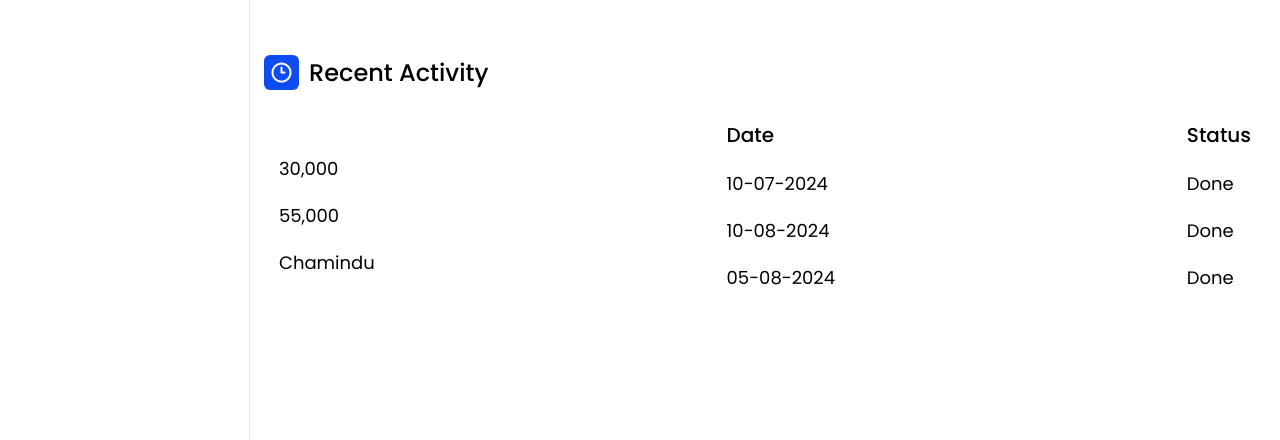
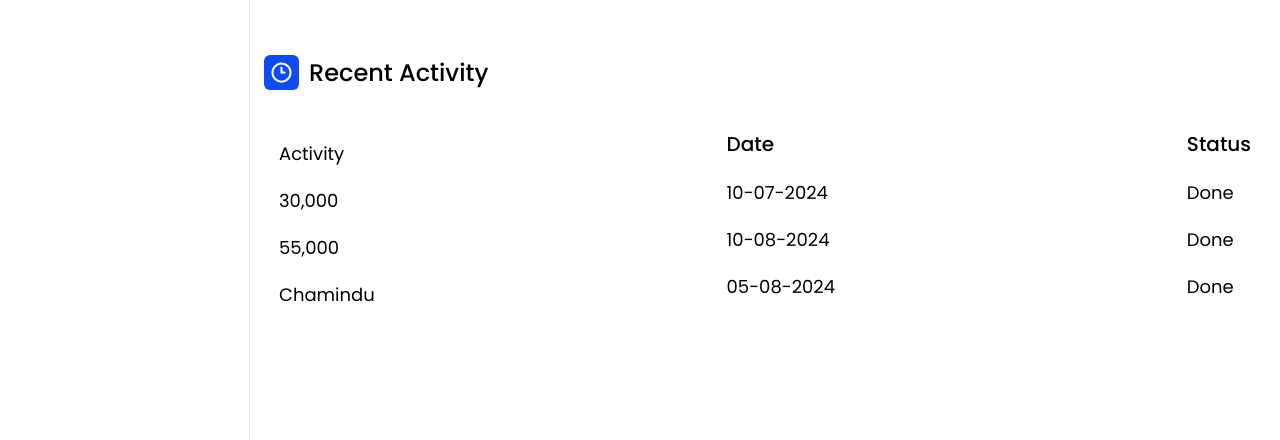
Before and after one commit to jon824/Rock-paper-Nawod, a plain HTML site: page index.html in a window 1280 px wide. Shown: the part 360-800 px from the top of the page. Drawn offline with nearby package versions, Linux system fonts and the light colour scheme.

Commit message:
Update index.html

```diff
--- a/index.html
+++ b/index.html
@@ -92,6 +92,8 @@
 
                 <div class="activity-data">
                     <div class="data names">
+                        <span class="data-list">Activity </a></span>
+
                         <span class="data-list">30,000 </a></span>
                         <span class="data-list">55,000 </a></span>
                         <span class="data-list">Chamindu </a></span>
```
